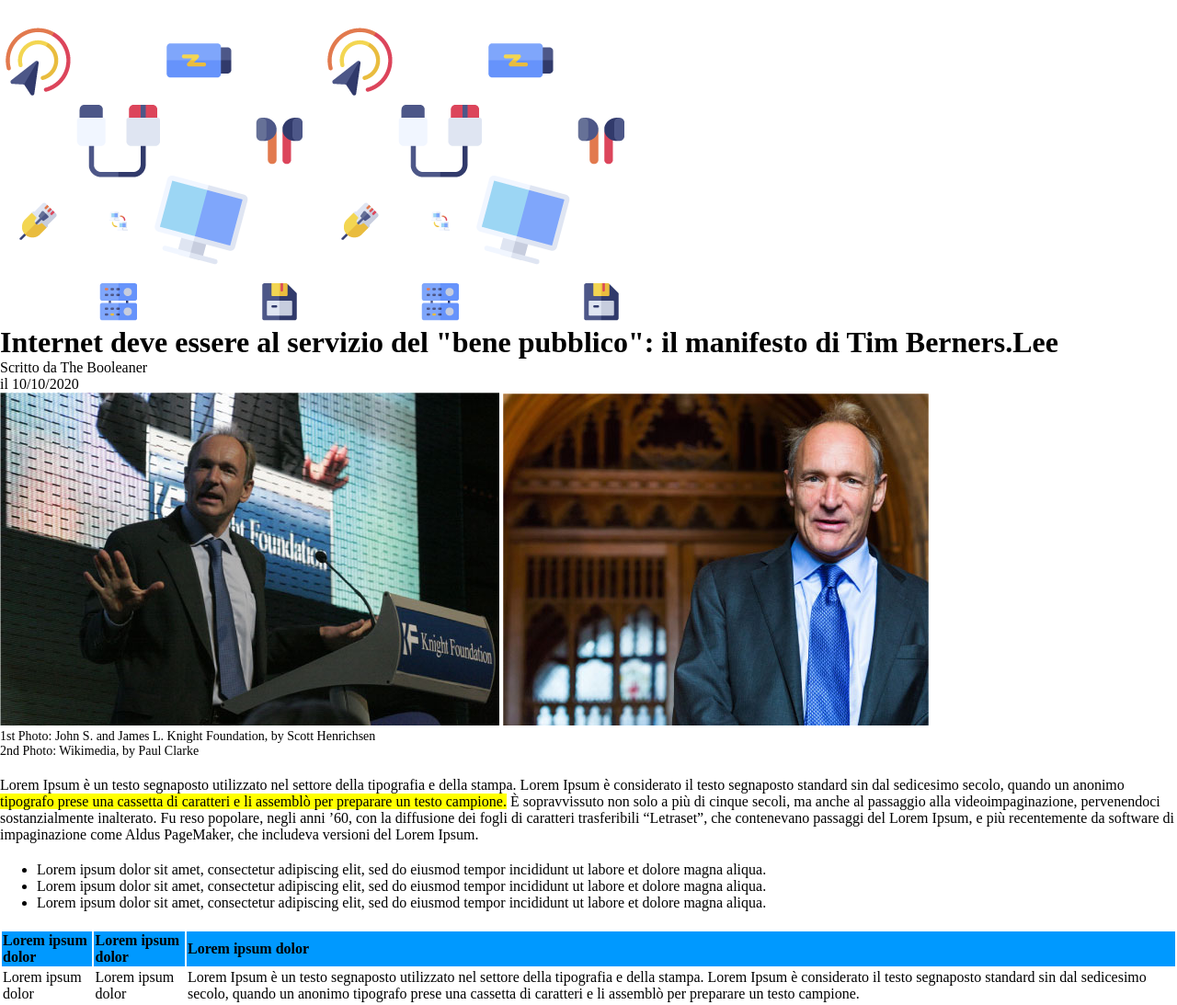
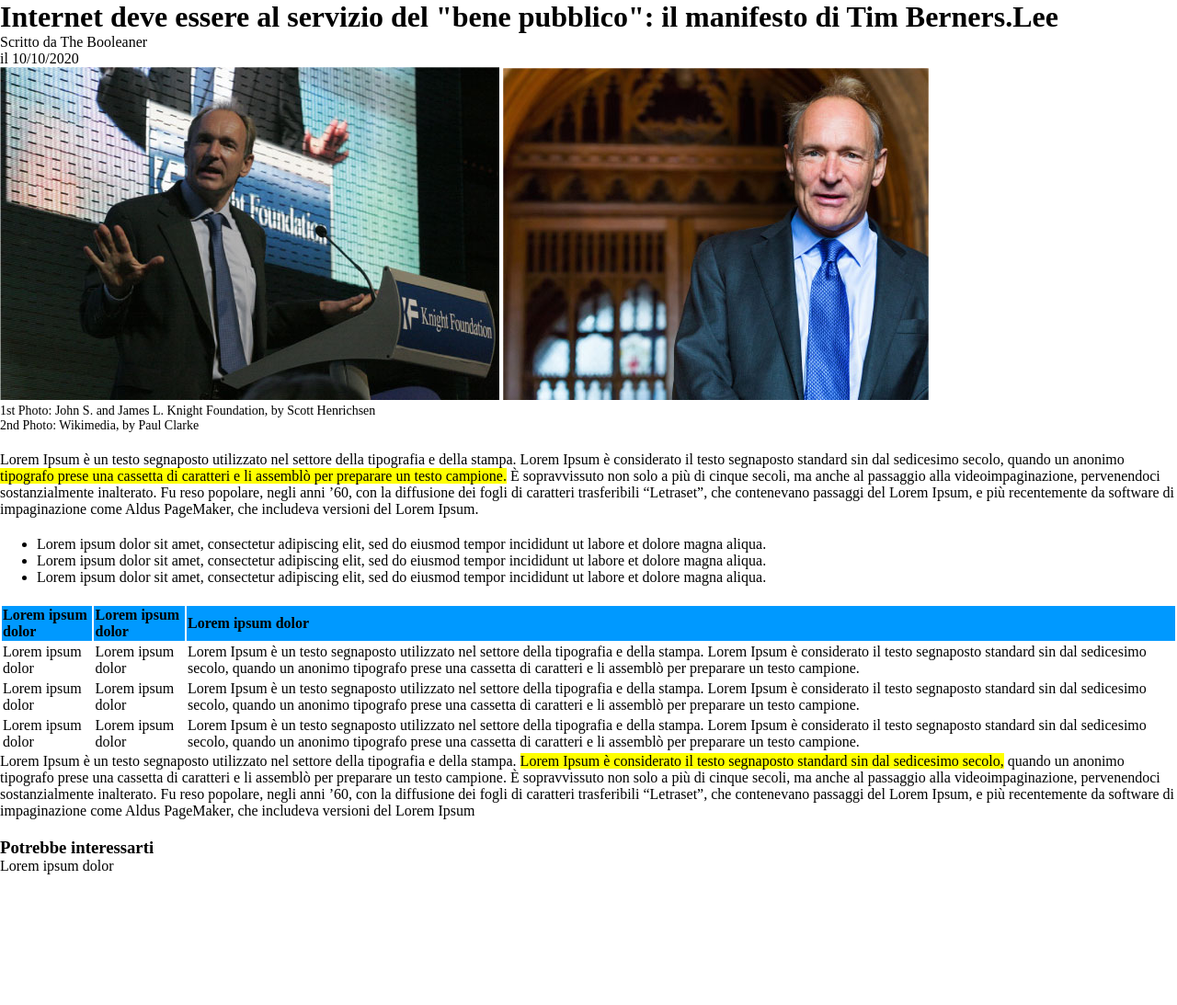
Before and after one commit to S1nghAmandeep/html-css-booleaner, a plain HTML site: page index.html in a window 1280 px wide. Shown: the whole page at 92% size. After the commit the page ends 971 px from the top, so only its background shows below. Drawn offline with Linux system fonts and the light colour scheme; files that its build step writes are made by us from their sources.

Commit message:
added_footer

```diff
--- a/index.html
+++ b/index.html
@@ -4,12 +4,12 @@
     <meta charset="UTF-8">
     <meta name="viewport" content="width=device-width, initial-scale=1.0">
     <title>The Boolener</title>
-    <link rel="stylesheet" href="./File-css/style.css">
+   <link rel="stylesheet" href="style.css">
 </head>
 <body>
     <!-- Intestazione -->
     <header>
-        <img class="pattern" src="./img/pattern.png" alt="icona">
+        <p style="background-image: url(img/);"></p>
         <h1>Internet deve essere al servizio del "bene pubblico": il manifesto di Tim Berners.Lee</h1>
         <p>Scritto da The Booleaner</p>
         <p>il 10/10/2020</p>
@@ -35,7 +35,7 @@
             </ul>
         </div>
         <!-- inizio tabella -->
-        <table>
+        <table class="tabella">
             <thead id="customers">
                <tr>
                     <th>Lorem ipsum dolor</th>
@@ -50,8 +50,30 @@
                     <td>Lorem ipsum dolor</td>
                     <td>Lorem Ipsum è un testo segnaposto utilizzato nel settore della tipografia e della stampa. Lorem Ipsum è considerato il testo segnaposto standard sin dal sedicesimo secolo, quando un anonimo tipografo prese una cassetta di caratteri e li assemblò per preparare un testo campione.</td>
                 </tr>
+
+                <tr>
+                    <td>Lorem ipsum dolor</td>
+                    <td>Lorem ipsum dolor</td>
+                    <td>Lorem Ipsum è un testo segnaposto utilizzato nel settore della tipografia e della stampa. Lorem Ipsum è considerato il testo segnaposto standard sin dal sedicesimo secolo, quando un anonimo tipografo prese una cassetta di caratteri e li assemblò per preparare un testo campione.</td>
+                </tr>
+
+                <tr>
+                    <td>Lorem ipsum dolor</td>
+                    <td>Lorem ipsum dolor</td>
+                    <td>Lorem Ipsum è un testo segnaposto utilizzato nel settore della tipografia e della stampa. Lorem Ipsum è considerato il testo segnaposto standard sin dal sedicesimo secolo, quando un anonimo tipografo prese una cassetta di caratteri e li assemblò per preparare un testo campione.</td>
+                </tr>
             </tbody>
         </table>
+        <!-- Paragrafo sotto -->
+        <div>
+            <p>Lorem Ipsum è un testo segnaposto utilizzato nel settore della tipografia e della stampa. <mark>Lorem Ipsum è considerato il testo segnaposto standard sin dal sedicesimo secolo,</mark> quando un anonimo tipografo prese una cassetta di caratteri e li assemblò per preparare un testo campione. È sopravvissuto non solo a più di cinque secoli, ma anche al passaggio alla videoimpaginazione, pervenendoci sostanzialmente inalterato. Fu reso popolare, negli anni ’60, con la diffusione dei fogli di caratteri trasferibili “Letraset”, che contenevano passaggi del Lorem Ipsum, e più recentemente da software di impaginazione come Aldus PageMaker, che includeva versioni del Lorem Ipsum</p>
+        </div>
 
+  <footer>
+    <div class="articolo">
+        <h3>Potrebbe interessarti</h3>
+        <p class="bottom">Lorem ipsum dolor</p>
+    </div>
+  </footer>
 </body>
 </html>
```
